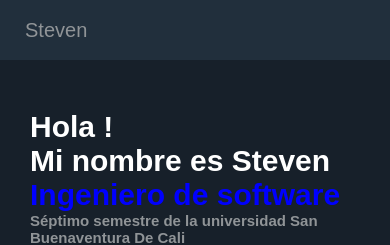
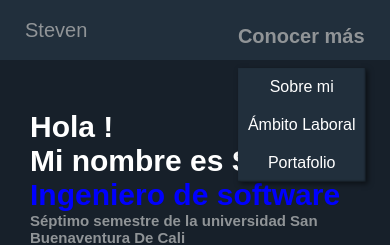
Before and after one commit to StevenC23/Portafolio, a React (Create React App) app: page / in a window 390 px wide. Shown: the top 245 px of the page. Built offline with nearby package versions, Linux system fonts and the light colour scheme.

Commit message:
Vliew smartphone

```diff
--- a/package.json
+++ b/package.json
@@ -12,7 +12,7 @@
     "react-scripts": "3.4.1"
   },
   "scripts": {
-    "start": "set PORT=2323 && react-scripts start",
+    "start": "set PORT=3000 && react-scripts start",
     "build": "react-scripts build",
     "test": "react-scripts test",
     "eject": "react-scripts eject"
--- a/src/App.js
+++ b/src/App.js
@@ -5,6 +5,8 @@ import {BrowserRouter as Router,Switch,Route} from "react-router-dom"
 //Components
 import Navigation from "./components/Navigation/index"
 import Footer from "./components/Footer/index"
+import BoxNavigation from "./components/BoxNavigation/index"
+
 
 //Utils
 import {ROUTES} from "./utils/enum/index.js"
@@ -32,6 +34,7 @@ function App() {
         <footer>
           <Footer/>
         </footer>
+      <BoxNavigation/>
       </Router>
     </div>
 
--- /dev/null
+++ b/src/components/BoxNavigation/BoxNavigation.jsx
@@ -0,0 +1,47 @@
+import React from 'react'
+import {NavLink} from "react-router-dom"
+
+const BoxNavigation = () => {
+    return (
+        <>
+            <div className="component-boxnavigation">
+                <div className="links-boxnavigation">
+                    <ul>
+                        <li>
+                            <NavLink
+                                exact
+                                to="/about"
+                                className="link-boxnavigation"
+                                activeClassName="active-link-boxnavigation"
+                                >Sobre mi
+                            </NavLink>
+                        </li>
+                        <li>
+                            <NavLink
+                                exact
+                                to="/hv"
+                                className="link-boxnavigation"
+                                activeClassName="active-link-boxnavigation"
+                                >Ámbito Laboral
+                            </NavLink>
+                        </li>
+                        <li>
+                            <NavLink
+                                exact
+                                to="/works"
+                                className="link-boxnavigation"
+                                activeClassName="active-link-boxnavigation"
+                                >Portafolio
+                            </NavLink>
+                        </li>
+                    </ul>
+                </div>
+            </div>
+            <div className="b-boxnavigation">
+                <h1 className="boton-boxnavigation">Conocer más</h1>
+            </div>
+        </>
+     );
+}
+
+export default BoxNavigation;
--- /dev/null
+++ b/src/components/BoxNavigation/index.js
@@ -0,0 +1 @@
+export {default} from "./BoxNavigation"
--- a/src/components/Navigation/Navigation.jsx
+++ b/src/components/Navigation/Navigation.jsx
@@ -6,6 +6,7 @@ const Navigation = () => {
 
 
         <div className="Component-navigation">
+
                 <NavLink
                     exact
                     to="/"
@@ -13,6 +14,7 @@ const Navigation = () => {
                     activeClassName="active-home"
                     >Steven
                 </NavLink>
+                <div className="navigation-links">
                 <ul>
                     <li>
                         <NavLink
@@ -42,6 +44,7 @@ const Navigation = () => {
                         </NavLink>
                     </li>
                 </ul>
+                </div>
         </div>
 
      );
--- a/src/components/Navigation/index.js
+++ b/src/components/Navigation/index.js
@@ -1 +1 @@
-export { default } from "./Navigation";
+export {default} from "./Navigation";
--- a/src/styles/index.css
+++ b/src/styles/index.css
@@ -57,6 +57,10 @@ footer{
     line-height: 40px;
 }
 
+.Component-navigation ul{
+    display:flex;
+}
+
 .logo{
     color: #909497;
     font-size: 20px ;
@@ -66,10 +70,6 @@ footer{
 }
 .logo:hover{
     color: white;
-}
-
-ul {
-    display:flex;
 }
 
 .link{
@@ -86,13 +86,51 @@ ul {
 
 }
 
+/*Box navigation*/
+.component-boxnavigation{
 
+    position: absolute;
+    display: flex;
+    display: none;
+    background-color: #212F3C;
+    left: 61%;
+    top: 8%;
+    box-shadow: inset -1px -1px 2px rgba(0, 0, 0, 0.5),
+                      2px 2px 5px rgba(0, 0, 0, 0.5);
+}
+
+.component-boxnavigation ul li{
+    display: block;
+    text-align: center;
+    padding: 10px;
+}
+
+
+.link-boxnavigation{
+    color:white;
+    transition: 0.8s;
+}
+
+.b-boxnavigation{
+    display: none;
+    position: absolute;
+    left: 61%;
+    top: 3%;
+}
+.boton-boxnavigation{
+    font-size: 20px;
+    transition: 0.8s;
+    color: #909497;
+}
+.boton-boxnavigation:hover{
+    color: white;
+}
 
 
 /*---HOME---*/
 .Component-home{
     padding: 60px;
-    margin-top: 40px;
+    margin-top: 30px;
 }
 .Steven{
     color:white;
@@ -137,7 +175,7 @@ p{
 
 .Component-about{
     padding: 60px;
-    margin-top: 40px;
+    margin-top: 30px;
     opacity: 0;
     animation-name: opacity;
     animation-duration: 2s;
@@ -155,7 +193,7 @@ p{
 
 .component-hv{
     padding: 60px;
-    margin-top: 40px;
+    margin-top: 30px;
     animation-name: opacity;
     animation-duration: 2s;
     animation-fill-mode: forwards;
@@ -169,7 +207,7 @@ p{
 
 .component-works{
     padding: 60px;
-    margin-top: 40px;
+    margin-top: 30px;
     animation-name: opacity;
     animation-duration: 2s;
     animation-fill-mode: forwards;
@@ -218,9 +256,13 @@ p{
 @media (max-width:650px ){
 
     /*Navigation*/
-    ul li {
+
+    .navigation-links{
         display: none;
     }
+    /* ul li {
+        display: none;
+    } */
 
     .logo{
         left:  15px;
@@ -246,4 +288,10 @@ p{
     p{
         font-size: 10px;
     }
+    .component-boxnavigation{
+        display: block;
+    }
+    .b-boxnavigation{
+        display: block;
+    }
 }
```
